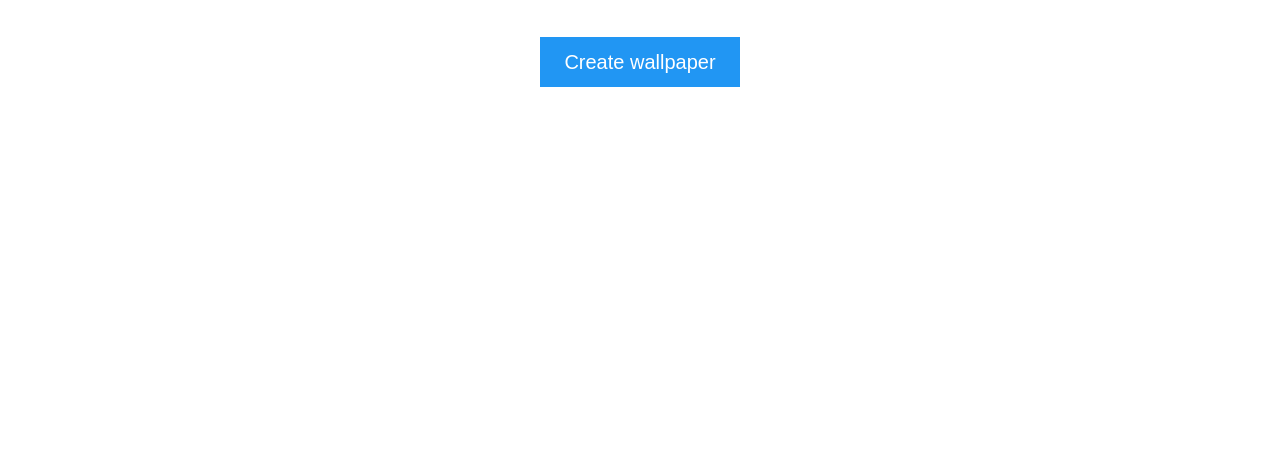
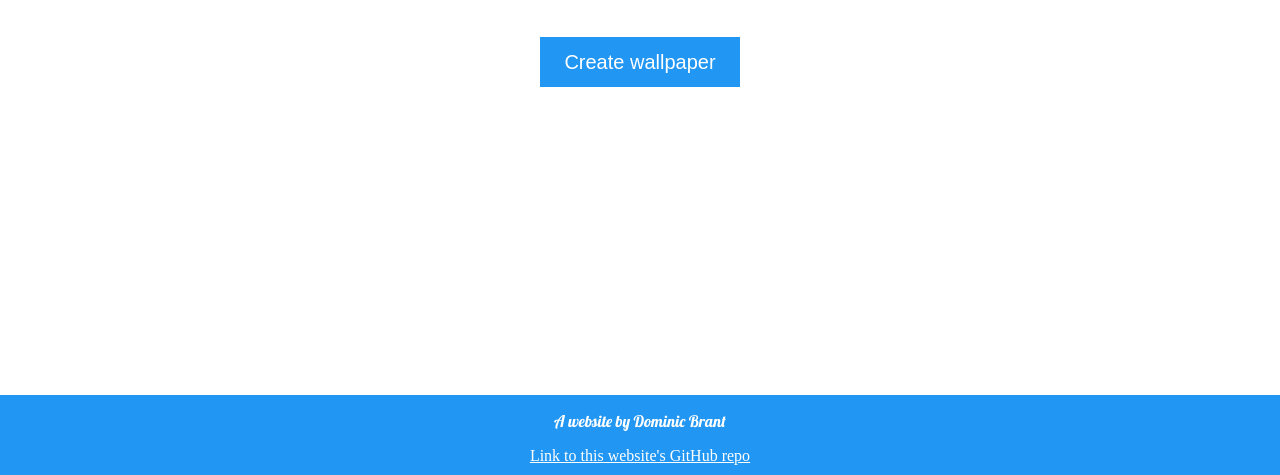
Before and after one commit to dombrant/wallpaper-creator, a website with bundled scripts: page frontend/src/index.html in a window 1280 px wide. Shown: the part 325-800 px from the top of the page. Built offline with nearby package versions, Linux system fonts and the light colour scheme.

Commit message:
created footer

```diff
--- a/frontend/src/css/style.css
+++ b/frontend/src/css/style.css
@@ -1,15 +1,19 @@
-header {
+header,
+footer {
   display: flex;
-  justify-content: center;
-  align-items: center;
   width: 100vw;
   min-height: 10vh;
+  text-align: center;
+  color: var(--white);
+  background-color: var(--light-blue-primary);
+}
+
+header {
+  align-items: center;
+  justify-content: center;
   font-family: var(--cursive);
   font-size: 48px;
   font-weight: bold;
-  text-align: center;
-  color: var(--white);
-  background-color: var(--light-blue-primary);
 }
 
 @media (max-width: 800px) {
@@ -71,3 +75,19 @@ button:active {
   width: 200px;
   height: auto;
 }
+
+footer {
+  bottom: 0;
+  position: fixed;
+  flex-direction: column;
+  justify-content: center;
+}
+
+footer > p {
+  margin-top: 5px;
+  font-family: var(--cursive);
+}
+
+footer > a {
+  color: var(--white);
+}
--- a/frontend/src/index.html
+++ b/frontend/src/index.html
@@ -53,6 +53,12 @@
       <div class="button-container">
         <button>Create wallpaper</button>
       </div>
+      <footer>
+        <p>A website by Dominic Brant</p>
+        <a href="https://github.com/dombrant/wallpaper-creator">
+          Link to this website's GitHub repo</a
+        >
+      </footer>
     </section>
     <!-- Keep this element hidden, only for usage to insert into the canvas tag -->
 
```
Also changed, not shown: frontend/dist/index.html, frontend/dist/style.min.css.
